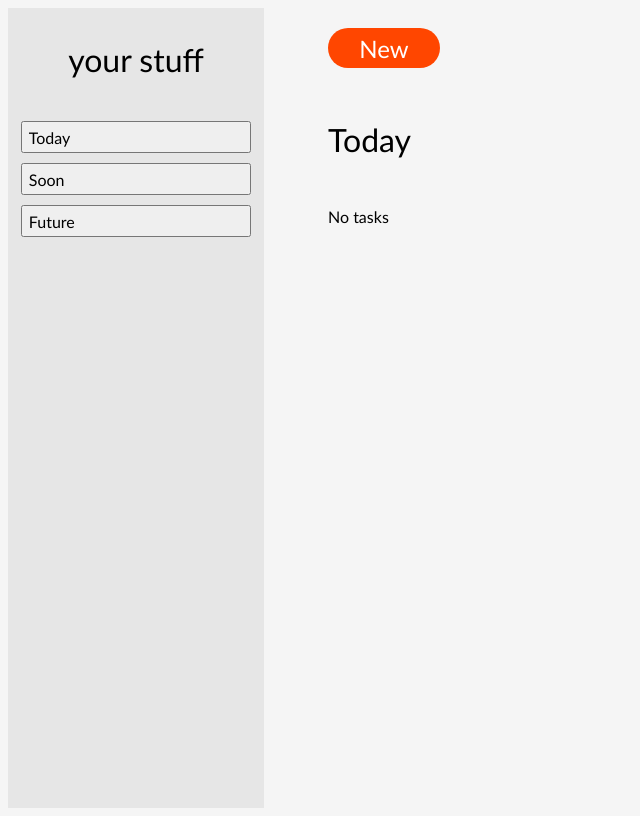
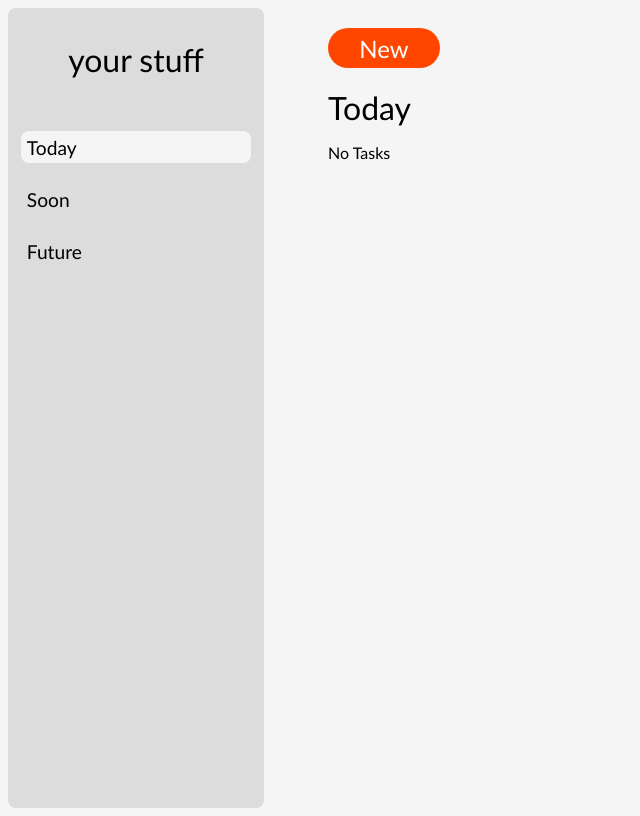
Before and after one commit to phoevo/to-do, a website built with webpack: page src/template.html in a window 1280 px wide. Both pictures are taken after a click on the button "Today". Shown: the whole page, without its empty margins (0-640 px from the left). Built offline with nearby package versions, Linux system fonts and the light colour scheme.

Commit message:
Added sidebar functionality. Tesing new feature.

```diff
--- a/src/home.js
+++ b/src/home.js
@@ -1,5 +1,6 @@
 import {addTask} from "./tasks";
 import { createTask } from "./tasks";
+
 
 
 
@@ -29,7 +30,7 @@ const homePage = () => {
                     <input type="text" id="taskDescription"><br><br>
 
                     <label for = "taskDueDate">For when?</label><br><br>
-                    <input type="text" id="taskDueDate"><br><br>
+                    <input type="date" id="taskDueDate"><br><br>
 
                     <label for = "taskPriority">...and its priority</label>
                     <select name="Due Date" id="taskPriority">
--- a/src/sidebar.js
+++ b/src/sidebar.js
@@ -1,10 +1,46 @@
+import homePage from "./home";
+
 const sideBar = () => {
 
     const todayBtn = document.querySelector('#todayBtn');
+    const soonBtn = document.querySelector('#soonBtn');
+    const futureBtn = document.querySelector('#futureBtn');
+    const title = document.querySelector('#page');
+    title.innerHTML = "Today";
+    todayBtn.style.backgroundColor = "whitesmoke";
 
-    todayBtn.addEventListener("click", function(){
-    })
 
-}
+
+
+    const resetBackgroundColors = () => {
+        todayBtn.style.backgroundColor = "gainsboro";
+        soonBtn.style.backgroundColor = "gainsboro";
+        futureBtn.style.backgroundColor = "gainsboro";
+    };
+
+    // Event listeners for button clicks
+    todayBtn.addEventListener("click", function() {
+        resetBackgroundColors();  // Reset all button backgrounds
+        title.innerHTML = "Today";  // Set title to "Today"
+        todayBtn.style.backgroundColor = "whitesmoke";  // Highlight todayBtn
+
+    });
+
+    soonBtn.addEventListener("click", function() {
+        resetBackgroundColors();  // Reset all button backgrounds
+        title.innerHTML = "Soon";  // Set title to "Soon"
+        soonBtn.style.backgroundColor = "whitesmoke";  // Highlight soonBtn
+    });
+
+    futureBtn.addEventListener("click", function() {
+        resetBackgroundColors();  // Reset all button backgrounds
+        title.innerHTML = "Future";  // Set title to "Future"
+        futureBtn.style.backgroundColor = "whitesmoke";  // Highlight futureBtn
+    });
+};
+
+
+
+
 
 export default sideBar;
--- a/src/styles.css
+++ b/src/styles.css
@@ -11,15 +11,24 @@ sidebar{
   display: flex;
 }
 
-#sidebar-buttons{
+#sidebar{
   display: flex;
   align-items: center;
   flex-direction: column;
+  border-radius: 8px;
   width: 20vw;
   height: 100vh;
-  gap: 10px;
-  background-color: rgb(230, 230, 230);
+  gap: 20px;
+  background-color: gainsboro;
 }
+
+#sidebar button{
+  border: none;
+  border-radius: 8px;
+  font-size: .6em;
+  background-color: gainsboro;
+}
+
 
 #todayBtn, #soonBtn, #futureBtn{
   display: flex;
--- a/src/template.html
+++ b/src/template.html
@@ -7,7 +7,7 @@
 </head>
 
 <sidebar>
-    <div id="sidebar-buttons">
+    <div id="sidebar">
         <p>your stuff</p>
         <button id="todayBtn">Today</button>
         <button id="soonBtn">Soon</button>
@@ -25,12 +25,12 @@
 
 
     <div id="page">
-        <p>Today</p>
+
     </div>
 
 
     <div id="taskbar">
-        <p>No tasks</p>
+        <p>No Tasks</p>
 
 
 
```
Also changed, not shown: src/tasks.js (+4 -13 lines).
